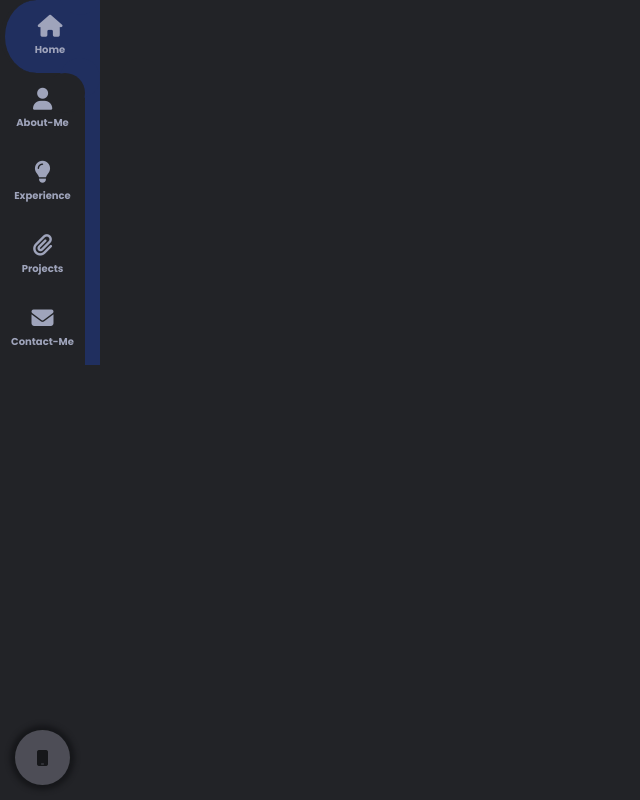
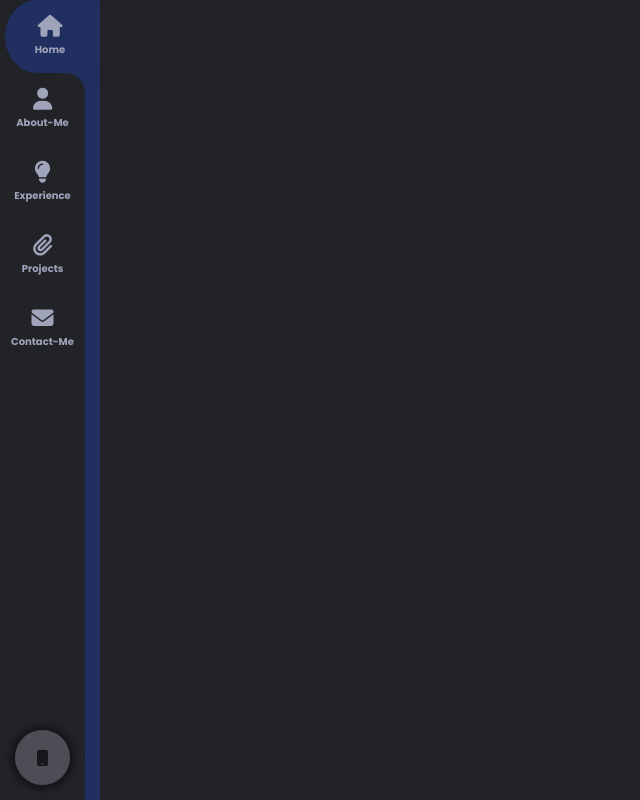
Before and after one commit to pedrinhosj/Portifolio2.0, a plain HTML site: page index.html in a window 1280 px wide. Shown: the whole page, without its empty margins (0-640 px from the left). Drawn offline with Linux system fonts and the light colour scheme.

Commit message:
Fixed responsive mobile

```diff
--- a/css/style.css
+++ b/css/style.css
@@ -17,11 +17,12 @@
   font-family: Poppins;
 }
 
-
-body {
-  position: relative;
+.container {
+  position: absolute;
   top: 0;
+  left: 0;
   bottom: 0;
+  right: 0;
   display: grid;
   grid-template-columns: 100px 1fr;
   background-color: var(--defaul-background);
@@ -42,14 +43,14 @@ section.open {
 }
 
 @media(max-width: 800px) {
-  body {
+  .container {
     grid-template-columns: 1fr;
     grid-template-rows: 70px 1fr;
   }
 }
 
 @media(max-width: 600px) {
-  body {
+  .container {
     grid-template-columns: 1fr;
     grid-template-rows: 1fr;
   }
--- a/index.html
+++ b/index.html
@@ -14,6 +14,7 @@
 </head>
 
 <body>
+  <div class="container">
     <aside>
       <ul>
         <li id="session1-btn" class="actived">
@@ -57,7 +58,6 @@
       <div class="menu-mobile">
         <ul>
           <div class="toggle"><i class="fa-solid fa-house"></i></div>
-
           <li style="--i: 1"><i class="fa-solid fa-user"></i></li>
           <li style="--i: 2"><i class="fa-solid fa-lightbulb"></i></li>
           <li style="--i: 3"><i class="fa-solid fa-paperclip"></i></li>
@@ -69,6 +69,7 @@
       <i id="current-icon" class="fa-solid fa-mobile"></i>
       <H5>Swap Menu</H5>
     </div>
+  </div>
 </body>
 
 </html>
```
Lines whose indentation alone changed are shown as unchanged.
